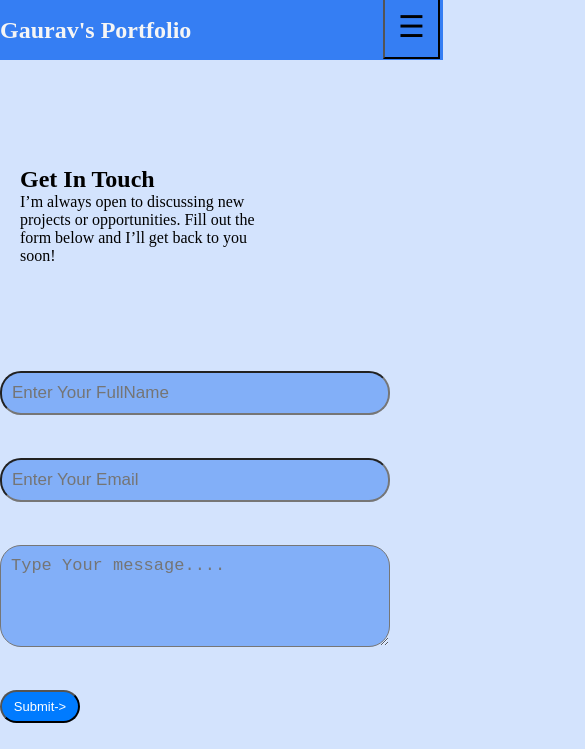
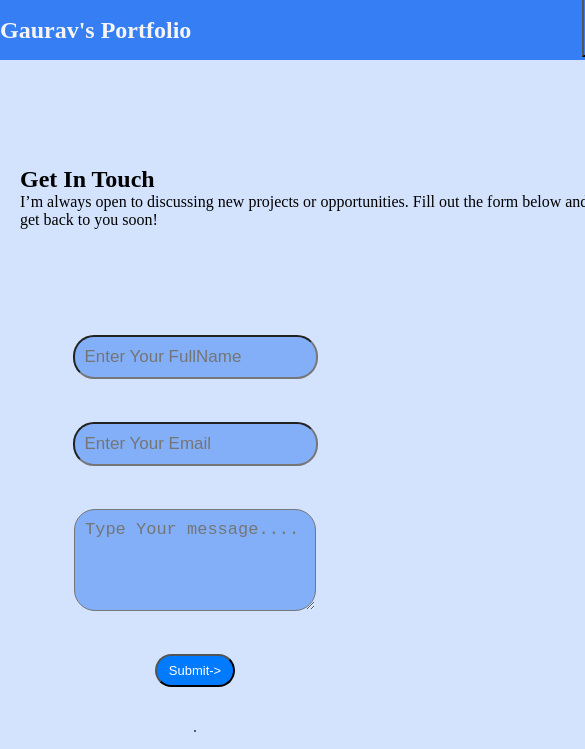
Before and after one commit to gauravkumarsoni/Gaurav-s-Portfolio, a plain HTML site: page Contact.html in a window 390 px wide. Shown: the top 749 px of the page, 585 px wide, since content can reach past the window. Drawn offline with Linux system fonts and the light colour scheme.

Commit message:
responsive page

```diff
--- a/Contact.html
+++ b/Contact.html
@@ -4,17 +4,18 @@
 <head>
     <meta charset="UTF-8">
     <meta name="viewport" content="width=device-width, initial-scale=1.0">
+    <link rel="stylesheet" href="https://cdnjs.cloudflare.com/ajax/libs/font-awesome/6.5.0/css/all.min.css">
+
 
     <title>Contact</title>
     <link rel="stylesheet" href="Style.css">
-    <link rel="stylesheet" href="https://cdnjs.cloudflare.com/ajax/libs/font-awesome/6.5.0/css/all.min.css">
 
 </head>
 
 <body>
 
     <header>
-        <nav>
+        <nav class="nav-p">
             <div class="lift-section">
                 <h1>
                     Gaurav's Portfolio
@@ -22,12 +23,12 @@
             </div>
             <div class="right-section">
                 <ul>
-                    <li class="hideOnMobile" ><a href="/index.html">Home</a></li>
-                    <li class="hideOnMobile" ><a href="/About.html">About me</a></li>
-                    <li class="hideOnMobile" ><a href="/Contact.html">Contact</a></li>
-                    <li class="hideOnMobile" ><a href="/Skills.html">Skills</a></li>
-                    <li class="hideOnMobile" ><a href="/Resume.html">Resume</a></li>
-                    <li class="hideOnMobile" ><a href="/Project.html">Projects</a></li>
+                    <li class="hideOnMobile"><a href="/index.html">Home</a></li>
+                    <li class="hideOnMobile"><a href="/About.html">About me</a></li>
+                    <li class="hideOnMobile"><a href="/Contact.html">Contact</a></li>
+                    <li class="hideOnMobile"><a href="/Skills.html">Skills</a></li>
+                    <li class="hideOnMobile"><a href="/Resume.html">Resume</a></li>
+                    <li class="hideOnMobile"><a href="/Project.html">Projects</a></li>
                     <button onclick=showSidenav() class="menu-btn" onclick="toggleSidebar()">☰</button>
 
                 </ul>
@@ -56,6 +57,7 @@
             </div>
         </nav>
     </header>
+
     <div class="top-s">
         <h2>Get In Touch</h2>
         <p>I’m always open to discussing new projects or opportunities. Fill out the form below and I’ll get back to you
@@ -91,14 +93,14 @@
 
 
     <script>
-    function showSidenav(){
-        const sidenav=document.querySelector('.side-nav');
-        sidenav.style.display ='flex'
+        function showSidenav() {
+            const sidenav = document.querySelector('.side-nav');
+            sidenav.style.display = 'flex'
 
         }
-    function hidenav(){
-       const sidenav=document.querySelector('.side-nav');
-        sidenav.style.display ='none'
+        function hidenav() {
+            const sidenav = document.querySelector('.side-nav');
+            sidenav.style.display = 'none'
         }
     </script>
 
--- a/Style.css
+++ b/Style.css
@@ -17,6 +17,26 @@
 
 
  }
+
+ @media(max-width: 650px){
+    .nav-p{
+                    display: flex;
+    justify-content: space-between;
+    background-color: #357ef3;
+    align-items: center;
+    height: 60px;
+    width: 642px;
+    }
+    .form1 {
+    display: flex
+;
+    flex-direction: column;
+    gap: 43px;
+    max-width: 600px;
+    /* margin: auto; */
+    align-items: center;
+}
+        }
 
  .cross-img {
      width: 28px;
@@ -62,6 +82,16 @@
 
  }
 
+ @media(max-width: 850px){
+   .top-s {
+    color: #000;
+    padding: 20px;
+    margin: 86px;
+    margin-left: auto;
+    width: 600px;
+}
+}
+
  @media(max-width: 450px) {
      nav {
          display: flex;
@@ -87,7 +117,7 @@
  }
 
  button.menu-btn {
-     margin-top: -28px;
+     margin-top: -12px;
      margin-left: 58px;
      padding: 13px;
      font-size: 30px;
@@ -99,7 +129,7 @@
  }
 
  nav ul {
-     margin-top: 20px;
+     /* margin-top: 20px; */
      display: flex;
      justify-content: center;
  }
@@ -214,7 +244,7 @@
      flex-direction: column;
      gap: 43px;
 
-     max-width: 700px;
+     max-width: 600px;
      margin: auto;
 
  }
```
Also changed, not shown: Resume.html (+18 -18 lines). Lines whose indentation alone changed are shown as unchanged.
